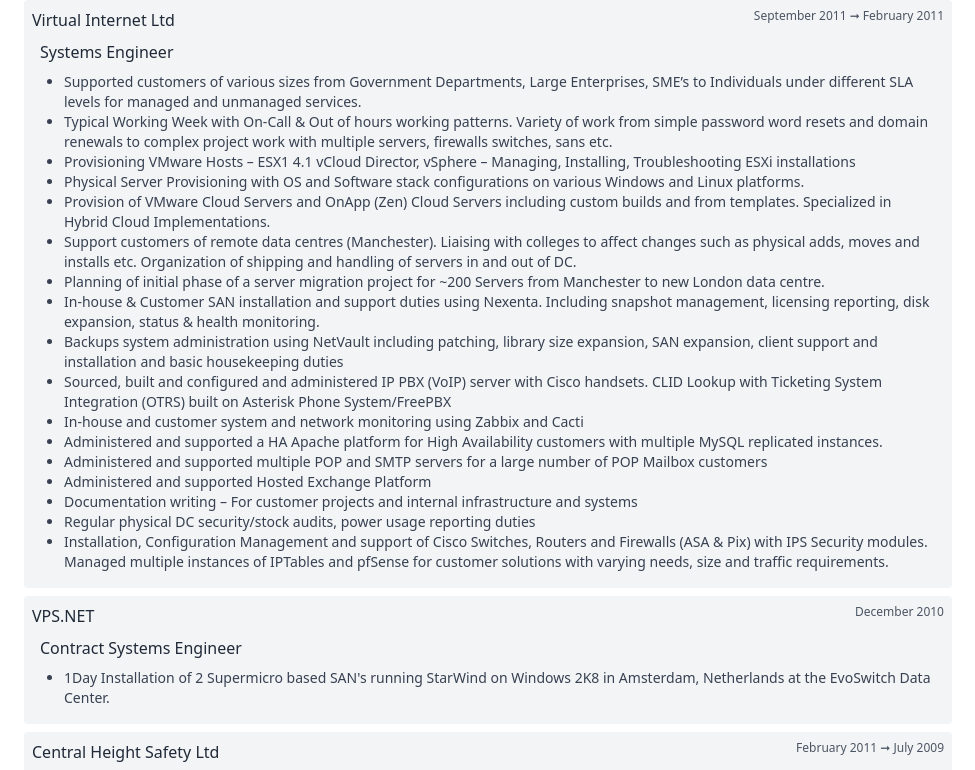
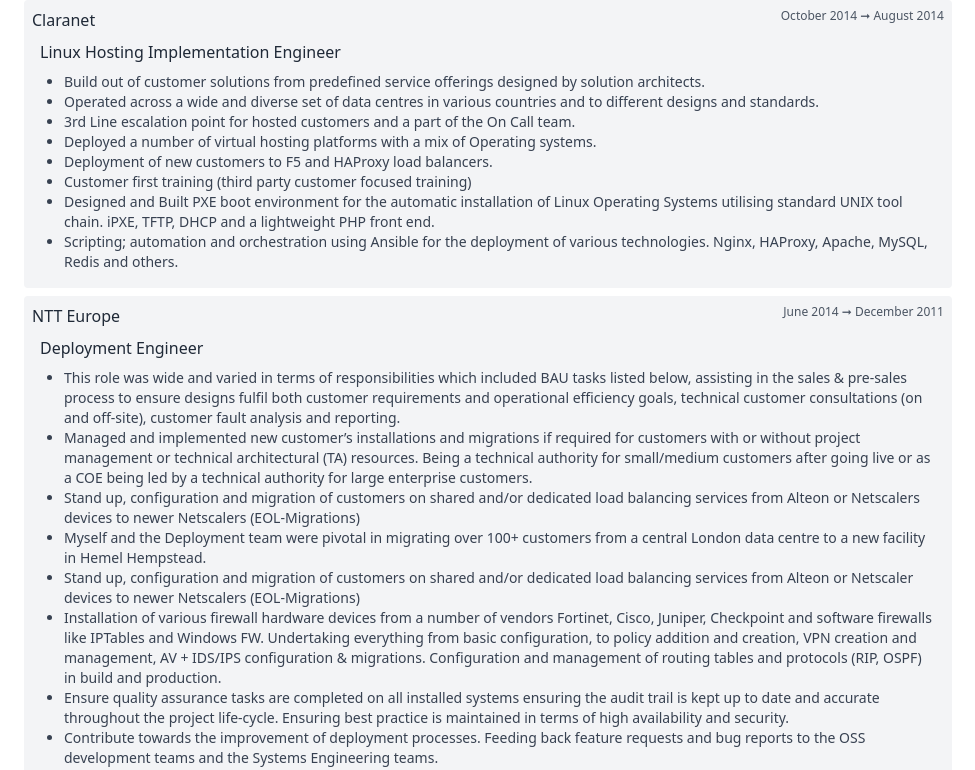
Before and after one commit to tomroffe/tom.roffe.uk, a Next.js app: page /cv in a window 1280 px wide. Shown: the part 6820-7590 px from the top of the page, without its empty margins (280-1255 px from the left). Built offline with nearby package versions, Linux system fonts and the light colour scheme.

Commit message:
fix: Add missing roles from NTT and Claranet

```diff
--- a/app/cv/layout.tsx
+++ b/app/cv/layout.tsx
@@ -757,13 +757,106 @@ export default function Layout() {
                   <li>Designed and Built a developer self-service platform for live database export and obfuscation for using medical records in test or development environments using Ansible and Ruby Strike and a PHP front end developed on Symphony</li>
                 </ul>
               </div>
+
+
+              <div id="job-5" className="text-gray-700 dark:text-gray-200 rounded-sm bg-gray-100 dark:bg-gray-700 p-2 mb-2">
+                <div className="flex justify-between">
+                  <p className="font-medium text-gray-800 dark:text-gray-200">
+                    Claranet
+                  </p>
+                  <p className="text-gray-600 dark:text-gray-400 text-xs font-light">
+                    October 2014 ➞ August 2014
+                  </p>
+                </div>
+                <p className="font-bold text-gray-800 dark:text-gray-200 m-2">
+                  <span className="font-medium">Linux Hosting Implementation Engineer</span>
+                </p>
+                <ul className="list-disc m-2 pl-6 dark:text-gray-300 text-gray-700 font-light text-sm">
+                  <li>Build out of customer solutions from predefined service offerings designed by solution architects.</li>
+                  <li>Operated across a wide and diverse set of data centres in various countries and to different designs and standards.</li>
+                  <li>3rd Line escalation point for hosted customers and a part of the On Call team.</li>
+                  <li>Deployed a number of virtual hosting platforms with a mix of Operating systems.</li>
+                  <li>Deployment of new customers to F5 and HAProxy load balancers.</li>
+                  <li>Customer first training (third party customer focused training)</li>
+                  <li>Designed and Built PXE boot environment for the automatic installation of Linux Operating Systems utilising standard UNIX tool
+                    chain. iPXE, TFTP, DHCP and a lightweight PHP front end.</li>
+                  <li>Scripting; automation and orchestration using Ansible for the deployment of various technologies. Nginx, HAProxy, Apache,
+                    MySQL, Redis and others.</li>
+                </ul>
+              </div>
+
+              <div id="job-6" className="text-gray-700 dark:text-gray-200 rounded-sm bg-gray-100 dark:bg-gray-700 p-2 mb-2">
+                <div className="flex justify-between">
+                  <p className="font-medium text-gray-800 dark:text-gray-200">
+                    NTT Europe
+                  </p>
+                  <p className="text-gray-600 dark:text-gray-400 text-xs font-light">
+                    June 2014 ➞ December 2011
+                  </p>
+                </div>
+                <p className="font-bold text-gray-800 dark:text-gray-200 m-2">
+                  <span className="font-medium">Deployment Engineer</span>
+                </p>
+                <ul className="list-disc m-2 pl-6 dark:text-gray-300 text-gray-700 font-light text-sm">
+                  <li>This role was wide and varied in terms of responsibilities which included BAU tasks listed below, assisting in the sales & pre-sales
+                    process to ensure designs fulfil both customer requirements and operational efficiency goals, technical customer consultations
+                    (on and off-site), customer fault analysis and reporting.
+                  </li>
+                  <li>
+                    Managed and implemented new customer’s installations and migrations if required for customers with or without project
+                    management or technical architectural (TA) resources. Being a technical authority for small/medium customers after going live or
+                    as a COE being led by a technical authority for large enterprise customers.
+                  </li>
+                  <li>
+                    Stand up, configuration and migration of customers on shared and/or dedicated load balancing services from Alteon or Netscalers
+                    devices to newer Netscalers (EOL-Migrations)
+                  </li>
+                  <li>
+                    Myself and the Deployment team were pivotal in migrating over 100+ customers from a central London data centre to a new
+                    facility in Hemel Hempstead.
+                  </li>
+                  <li>
+                    Stand up, configuration and migration of customers on shared and/or dedicated load balancing services from Alteon or Netscaler
+                    devices to newer Netscalers (EOL-Migrations)
+                  </li>
+                  <li>
+                    Installation of various firewall hardware devices from a number of vendors Fortinet, Cisco, Juniper, Checkpoint and software
+                    firewalls like IPTables and Windows FW. Undertaking everything from basic configuration, to policy addition and creation, VPN
+                    creation and management, AV + IDS/IPS configuration & migrations. Configuration and management of routing tables and
+                    protocols (RIP, OSPF) in build and production.
+                  </li>
+                  <li>
+                    Ensure quality assurance tasks are completed on all installed systems ensuring the audit trail is kept up to date and accurate
+                    throughout the project life-cycle. Ensuring best practice is maintained in terms of high availability and security.
+                  </li>
+                  <li>
+                    Contribute towards the improvement of deployment processes. Feeding back feature requests and bug reports to the OSS
+                    development teams and the Systems Engineering teams.
+                  </li>
+                  <li>
+                    Coordinate and oversee tasks with other NTTE personnel worldwide for customer migrations at remote DCs and out-of hours work
+                    and maintenance. Additionally occasional travel was required to support project implementation or migrations.
+                  </li>
+                  <li>
+                    Delegate tasks to outsourced teams in the various EU Data Centres. For Example Cabling Backup Tape Rotation.
+                  </li>
+                  <li>
+                    Maintenance of technical competencies across a wide ranging set of Internet technologies with a very keen and eager attitude to
+                    learn new technical subjects within computing or not.
+                  </li>
+                  <li>
+                    Employ soft skills to assist in creating a positive experience for the customer.
+                  </li>
+                </ul>
+              </div>
+
               <div id="job-7" className="text-gray-700 dark:text-gray-200 rounded-sm bg-gray-100 dark:bg-gray-700 p-2 mb-2">
                 <div className="flex justify-between">
                   <p className="font-medium text-gray-800 dark:text-gray-200">
                     Virtual Internet Ltd
                   </p>
                   <p className="text-gray-600 dark:text-gray-400 text-xs font-light">
-                    September 2011 ➞ February 2011
+                    November 2011 ➞ February 2011
                   </p>
                 </div>
                 <p className="font-bold text-gray-800 dark:text-gray-200 m-2">
```
